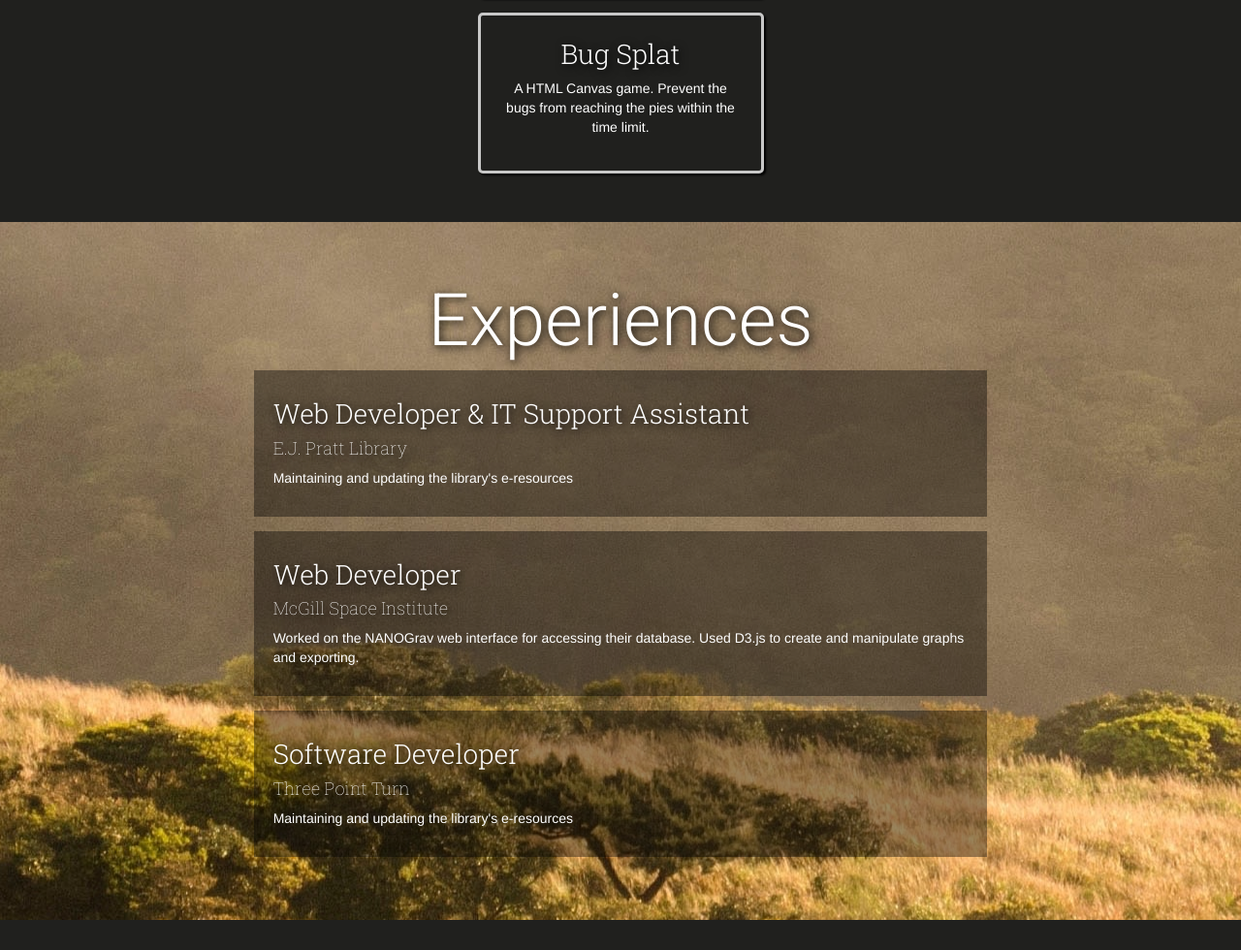
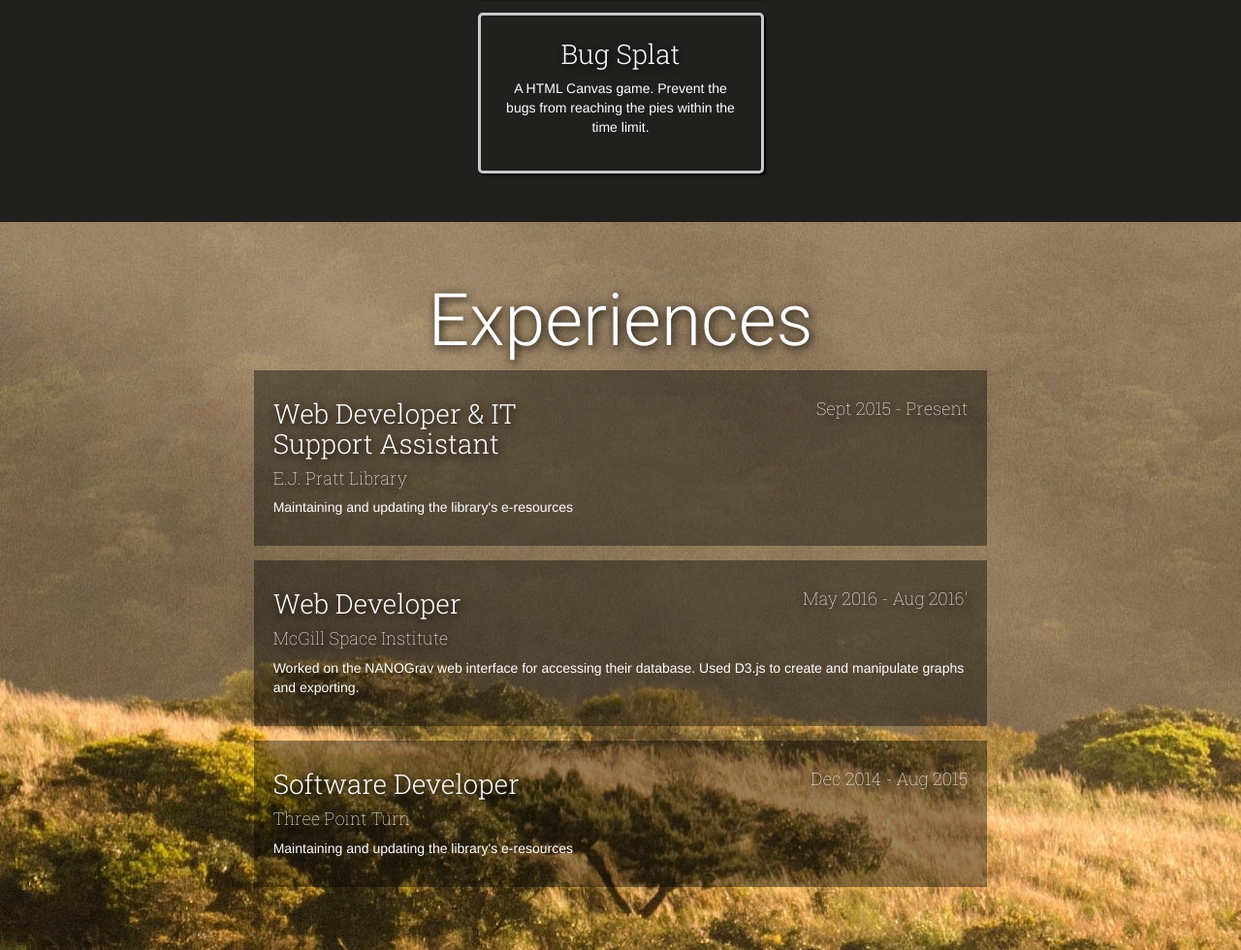
Before and after one commit to Jaacky/jackyvan.com, a Flask app: page / in a window 1280 px wide. Shown: the part 1511-2491 px from the top of the page at 97% size. Before the commit the page ends 2460 px from the top, so only its background shows below. Run offline with Flask 2, Linux system fonts and the light colour scheme; some libraries are stand-ins or nearby versions.

Commit message:
Adding in experience dates

```diff
--- a/www/static/css/styles.css
+++ b/www/static/css/styles.css
@@ -151,6 +151,23 @@ h5 {
 	margin-bottom: 15px;
 }
 
+.role-date {
+	display: flex;
+}
+
+.role-date > * {
+	flex: 1;
+	margin-bottom: 0;
+}
+
+.role-date h2 {
+	text-align: left;
+}
+
+.role-date h4 {
+	text-align: right;
+}
+
 .social-media a, .social-media h3 {
 	color: #e9ece5;
 	padding: 0 5px;
--- a/www/templates/index.html
+++ b/www/templates/index.html
@@ -51,7 +51,10 @@
   <h1 class="title">Experiences</h1>
   <div class="col-sm-offset-2 col-sm-8 experience">
     <div class="mask">
-      <h2>Web Developer & IT Support Assistant</h2>
+      <div class="role-date">
+        <h2>Web Developer & IT Support Assistant</h2>
+        <h4>Sept 2015 - Present</h4>
+      </div>
       <h4>E.J. Pratt Library</h4>
       <p>
         Maintaining and updating the library's e-resources
@@ -61,7 +64,10 @@
 
   <div class="col-sm-offset-2 col-sm-8 experience">
     <div class="mask">
-      <h2>Web Developer</h2>
+      <div class="role-date">
+        <h2>Web Developer</h2>
+        <h4>May 2016 - Aug 2016'</h4>
+      </div>
       <h4>McGill Space Institute</h4>
       <p>
         Worked on the NANOGrav web interface for accessing their database. Used D3.js to create and manipulate graphs and exporting.
@@ -71,7 +77,10 @@
 
   <div class="col-sm-offset-2 col-sm-8 experience">
     <div class="mask">
-      <h2>Software Developer</h2>
+      <div class="role-date">
+        <h2>Software Developer</h2>
+        <h4>Dec 2014 - Aug 2015</h4>
+      </div>
       <h4>Three Point Turn</h4>
       <p>
         Maintaining and updating the library's e-resources
```
